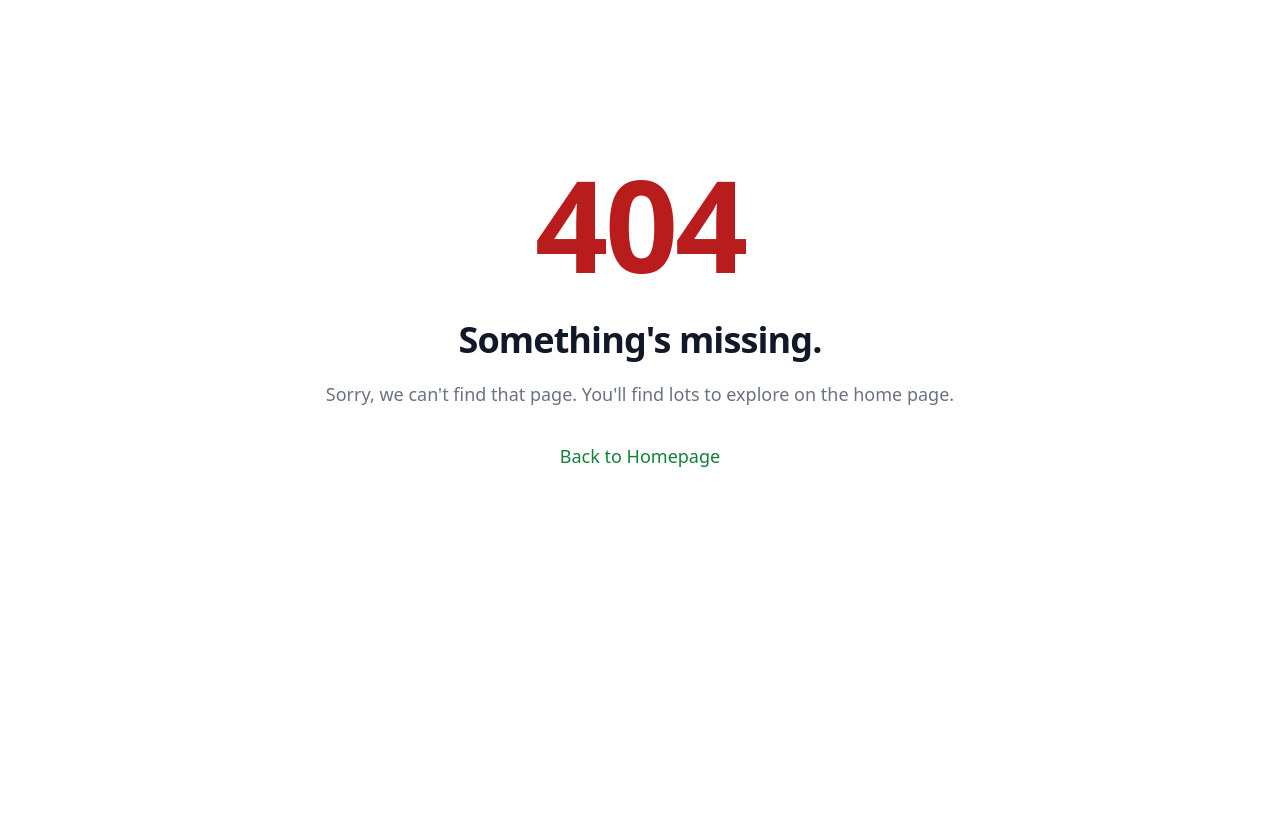
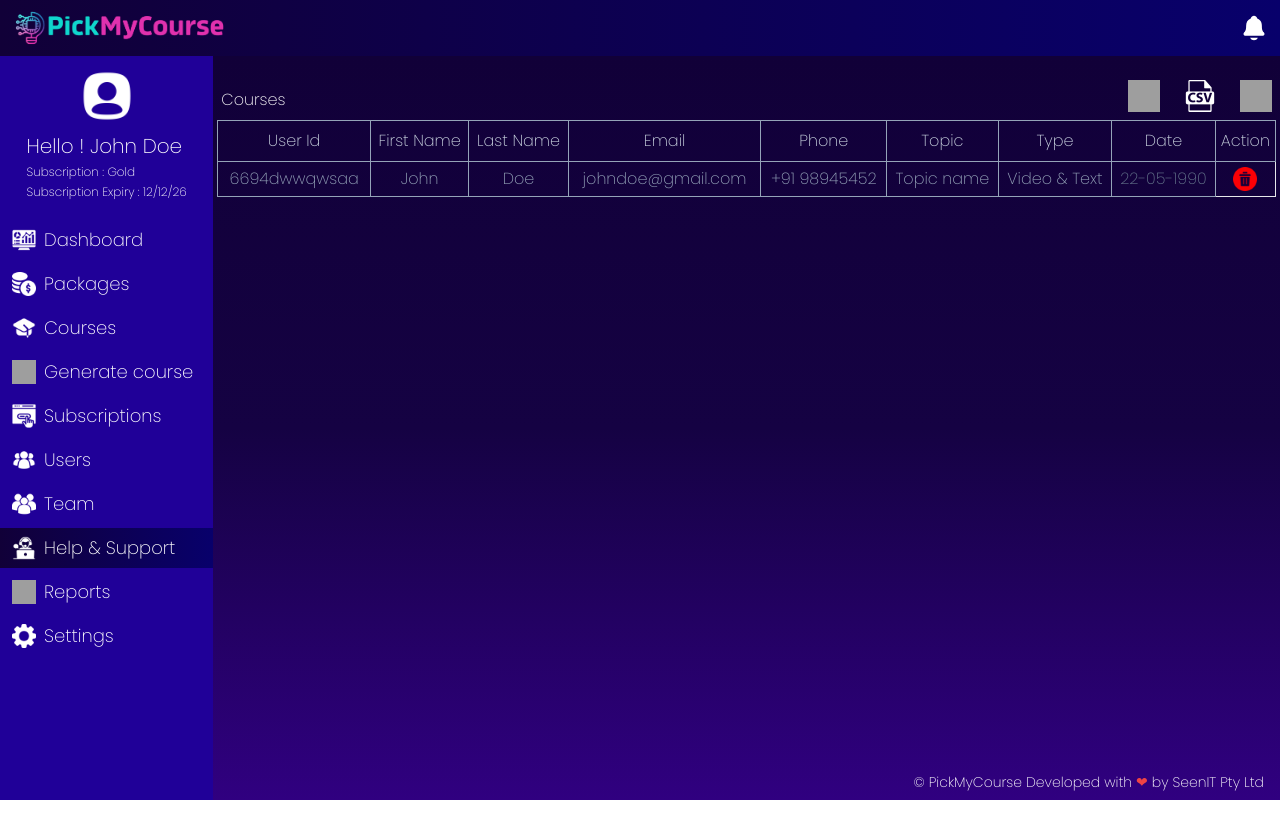
Before and after one commit to kasi-k/Pickmycourse, a React (Vite) app: page /help_support in a window 1280 px wide. Before the commit this address had no page. Shown: the top 838 px of the page. After the commit the page ends 800 px from the top, so only its background shows below. Built offline with nearby package versions, Linux system fonts and the light colour scheme; grey boxes are pictures that could not be loaded.

Commit message:
twelve commit

```diff
--- a/package.json
+++ b/package.json
@@ -14,6 +14,7 @@
     "react-dom": "^18.3.1",
     "react-hook-form": "^7.53.1",
     "react-icons": "^5.3.0",
+    "react-phone-number-input": "^3.4.9",
     "react-router-dom": "^6.27.0",
     "yup": "^1.4.0"
   },
--- a/src/App.jsx
+++ b/src/App.jsx
@@ -16,6 +16,7 @@ import EditUser from './pages/users/EditUser';
 import Team from './pages/team/Team';
 import EditTeam from './pages/team/EditTeam';
 import AddTeam from './pages/team/AddTeam';
+import Tickets from './pages/Help and Support/Tickets';
 
 
 const App = () => {
@@ -38,6 +39,7 @@ const App = () => {
         <Route path='/team' element={<Team/>}/>
         <Route path='/edit_team' element={<EditTeam/>}/>
         <Route path='/add_team' element={<AddTeam/>}/>
+        <Route path='/help_support' element={<Tickets/>}/>
         </Route>
         <Route path="*" element={<NotFound />} />
       </Routes>
--- /dev/null
+++ b/src/pages/Help and Support/Tickets.jsx
@@ -0,0 +1,93 @@
+import React, { useState } from "react";
+import Pdf from "../../assets/pdf.png";
+import Csv from "../../assets/csv.png";
+import Excel from "../../assets/excel.png";
+import Delete from "../../assets/delete.png"
+import DeleteModal from "../../components/DeleteModal";
+
+const Tickets = () => {
+    const[isDeleteModal,setIsDeleteModal,]=useState(false)
+    const handleDeleteModal=()=>{
+     setIsDeleteModal(true)
+    }
+    const handleCloseModal=()=>{
+     setIsDeleteModal(false)
+    }
+  return (
+    <>
+    <div className=" font-extralight">
+      <div className="flex justify-between items-center my-2">
+        <p className=" mx-2 mt-6">Courses</p>
+        <div className=" mx-2 flex gap-6 mt-4">
+          <button>
+            <img className="size-8" src={Pdf} alt="Pdf image" />
+          </button>
+          <button>
+            {" "}
+            <img className="size-8" src={Csv} alt="csv image" />
+          </button>
+          <button>
+            <img className="size-8 " src={Excel} alt="excel image" />
+          </button>
+        </div>
+      </div>
+      <div className="mx-1 overflow-auto no-scrollbar  ">
+        <table className=" border border-collapse  w-full">
+          <thead className="text-slate-300">
+            <tr>
+              <th className="p-2 font-extralight border border-slate-400">
+                User Id
+              </th>
+              <th className="font-extralight border border-slate-400 text-nowrap">
+                First Name
+              </th>
+              <th className="font-extralight border border-slate-400 text-nowrap">
+                Last Name
+              </th>
+              <th className="font-extralight border border-slate-400">
+                Email
+              </th>
+              <th className="font-extralight border border-slate-400">
+                Phone
+              </th>
+              <th className="font-extralight border border-slate-400">
+                Topic
+              </th>
+              <th className="font-extralight border border-slate-400">
+                Type
+              </th>
+              <th className="font-extralight border border-slate-400">
+                Date
+              </th>
+              <th className="font-extralight border border-slate-400">
+                Action
+              </th>
+            </tr>
+          </thead>
+          <tbody className="text-slate-400 ">
+            <tr className=" text-nowrap text-center">
+              <td className="border border-slate-400">6694dwwqwsaa</td>
+              <td className="border border-slate-400 ">John </td>
+              <td className="border border-slate-400 ">Doe</td>
+              <td className="border border-slate-400">johndoe@gmail.com</td>
+              <td className="border border-slate-400">+91 98945452</td>
+              <td className="border border-slate-400">Topic name</td>
+              <td className="border border-slate-400"> Video & Text</td>
+              <td className="border border-slate-400 text-slate-500 ">22-05-1990</td>
+              <td className="flex items-center justify-evenly my-1 ">
+
+                <p onClick={handleDeleteModal} className="cursor-pointer size-6">
+                 <img src={Delete} alt="delete image" />
+                </p>
+              </td>
+            </tr>
+          </tbody>
+        </table>
+      </div>
+    </div>
+   {isDeleteModal&&<DeleteModal onClose={handleCloseModal} title="course"/>}
+  </>
+  )
+}
+
+export default Tickets
--- a/src/pages/layout/Layout.jsx
+++ b/src/pages/layout/Layout.jsx
@@ -23,7 +23,7 @@ const Layout = () => {
      { title: "Subscriptions", icon:subscribe, to: "/subscription" },
      { title: "Users", icon:user, to: "/users" },
      { title: "Team", icon:team, to: "/team" },
-     { title: "Help & Support", icon:help, to: "#" },
+     { title: "Help & Support", icon:help, to: "/help_support" },
      { title: "Reports", icon:report, to: "#" },
      { title: "Settings", icon:setting, to: "#" },
 
--- a/src/pages/team/AddTeam.jsx
+++ b/src/pages/team/AddTeam.jsx
@@ -1,6 +1,5 @@
 import React from 'react'
 import Profile from "../../assets/profile.png"
-
 const AddTeam = () => {
   return (
     <>
@@ -11,21 +10,40 @@ const AddTeam = () => {
         <img src={Profile} alt=" profile image" className='size-36' />
         <button className=' bg-gradient-to-r from-[#3D03FA] to-[#A71CD2] px-5 py-2'>Change Image</button>
         </div>
-        <div className='grid grid-cols-12 mx-6 gap-6'>
+        <div className='grid lg:grid-cols-12 md:grid-cols-10 mx-6 gap-6 '>
             <div className='grid col-span-3'>
             <label>First Name</label>
-            <input type="text" placeholder='Enter First name' className='outline-none border-white border rounded-md py-1 '/>
+            <input type="text" placeholder='Enter First name' className='outline-none text-black rounded-md py-1.5 px-1 my-3 '/>
             </div>
             <div className='grid col-span-3'>
             <label >Last Name</label>
-            <input type="text" placeholder='Enter Last name'className='outline-none border-white border rounded-md py-1' />
+            <input type="text" placeholder='Enter Last name'className='outline-none text-black rounded-md py-1.5 px-1 my-3' />
             </div>
             <div className='grid col-span-3'>
             <label >Email</label>
-            <input type="email" placeholder='Enter Email'className='outline-none border-white border rounded-md py-1' />
+            <input type="email" placeholder='Enter Email'className='outline-none text-black rounded-md py-1.5 px-1 my-3' />
             </div>
-        </div>
-        </div>
+            </div>
+            <div className='grid lg:grid-cols-12 md:grid-cols-10 mx-6 gap-6 my-5'>
+              <div className='grid col-span-3'>
+                <label>Phone</label>
+                <input type="text"className='outline-none text-black rounded-md py-1.5 px-1 my-3'placeholder='Enter Mobile Number' />
+                </div>
+              <div className='grid col-span-3'>
+                <label>Date Of Birth</label>
+                <input type="date" className='outline-none text-black rounded-md py-1.5 px-1 my-3'/>
+              </div>
+              <div className='grid col-span-3'>
+                <label>Designation<span className='text-red-600 '>*</span></label>
+                <select defaultValue="select" className='outline-none text-black rounded-md py-1.5 px-1 my-3'>
+                  <option value="select" disabled>Select Designation</option>
+                  <option value="support">Support Executive</option>
+                  <option value="executive">Executive</option>
+                </select>
+              </div>
+             </div>
+             <button className='lg:absolute bottom-10 mx-6   bg-gradient-to-r from-[#3D03FA] to-[#A71CD2] px-16 py-2'>Save</button>
+           </div>
 
     </>
   )
```
Also changed, not shown: src/index.css (line endings or trailing spaces), 1 other file (tests, documents, lock files or other folders).
